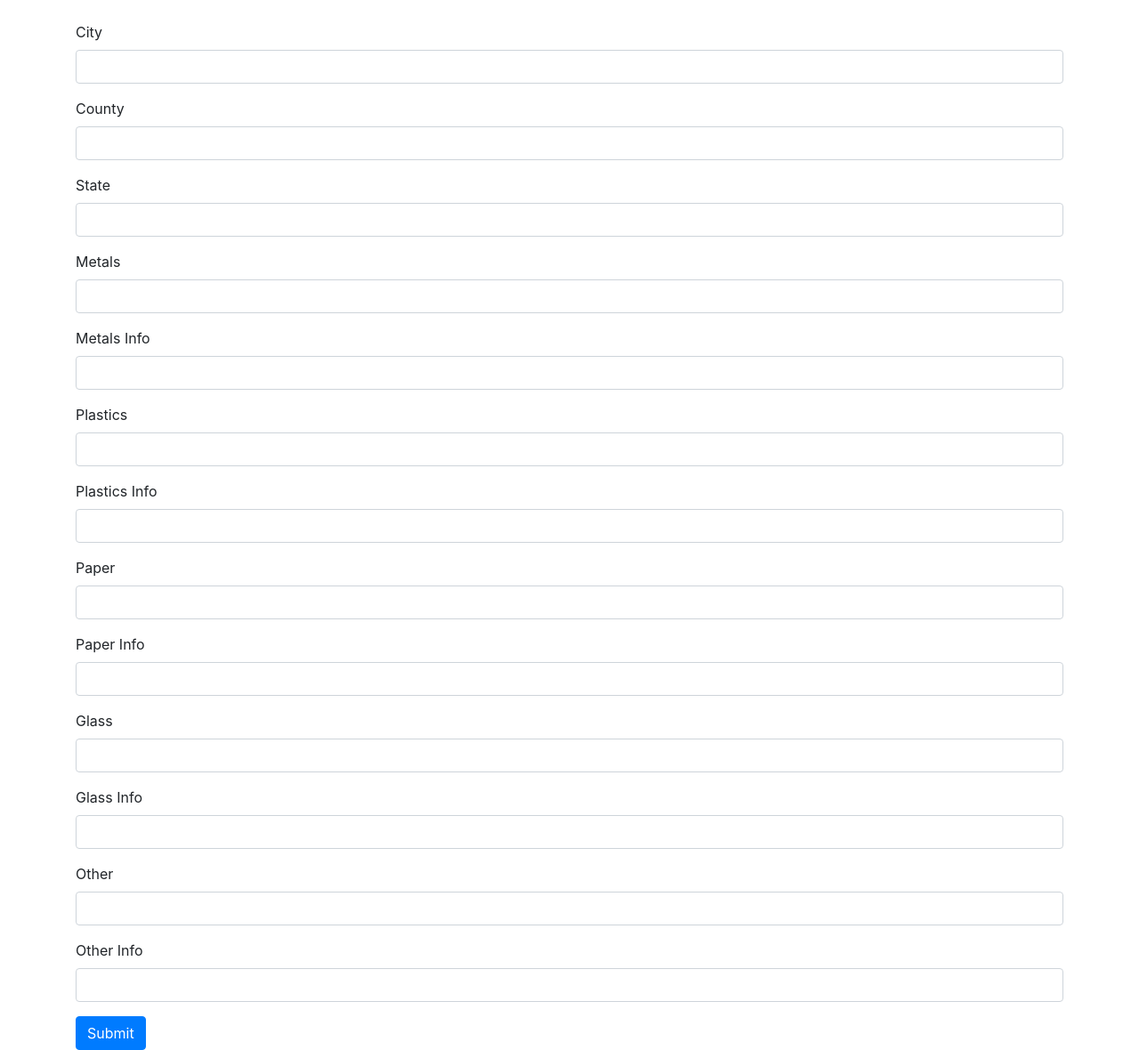
After one commit to evakato14/blueprintproj, a Flask app: template interface/templates/interface.html in a window 1280 px wide. The commit adds this page. Shown: the whole page at 89% size. Run offline with Flask 2, Linux system fonts and the light colour scheme; the template is opened without the code that fills it, so the values that code supplies are empty; some libraries are stand-ins or nearby versions.

Commit message:
interface

```diff
--- a/app/__init__.py
+++ b/app/__init__.py
@@ -0,0 +1,6 @@
+from flask import Flask
+from app.views import app
+
+app.config.update(
+    DEBUG=True
+)
--- /dev/null
+++ b/interface/templates/interface.html
@@ -0,0 +1,100 @@
+<!DOCTYPE html>
+<html>
+  <head>
+    <meta charset="UTF-8">
+    <title>enter to db</title>
+    <script src="https://ajax.googleapis.com/ajax/libs/jquery/3.1.0/jquery.min.js"></script>
+    <link rel="stylesheet" href="https://stackpath.bootstrapcdn.com/bootstrap/4.3.1/css/bootstrap.min.css" integrity="sha384-ggOyR0iXCbMQv3Xipma34MD+dH/1fQ784/j6cY/iJTQUOhcWr7x9JvoRxT2MZw1T" crossorigin="anonymous">
+  </head>
+  <body>
+      <div class="container">
+          <br>
+      <form>
+  <div class="form-group">
+    <label>City</label>
+    <input class="form-control" id="city">
+  </div>
+  <div class="form-group">
+    <label>County</label>
+    <input class="form-control" id="county">
+  </div>
+  <div class="form-group">
+    <label>State</label>
+    <input class="form-control" id="state">
+  </div>
+  <div class="form-group">
+    <label>Metals</label>
+    <input class="form-control" id="metals">
+  </div>
+  <div class="form-group">
+    <label>Metals Info</label>
+    <input class="form-control" id="metalsInfo">
+  </div>
+  <div class="form-group">
+    <label>Plastics</label>
+    <input class="form-control" id="plastics">
+  </div>
+  <div class="form-group">
+    <label>Plastics Info</label>
+    <input class="form-control" id="plasticsInfo">
+  </div>
+  <div class="form-group">
+    <label>Paper</label>
+    <input class="form-control" id="paper">
+  </div>
+  <div class="form-group">
+    <label>Paper Info</label>
+    <input  class="form-control" id="paperInfo">
+  </div>
+  <div class="form-group">
+    <label>Glass</label>
+    <input  class="form-control" id="glass">
+  </div>
+  <div class="form-group">
+    <label>Glass Info</label>
+    <input  class="form-control" id="glassInfo">
+  </div>
+  <div class="form-group">
+    <label>Other</label>
+    <input  class="form-control" id="other">
+  </div>
+  <div class="form-group">
+    <label>Other Info</label>
+    <input  class="form-control" id="otherInfo">
+  </div>
+
+  <button type="submit" class="btn btn-primary">Submit</button>
+</form>
+</container>
+
+<script>
+$(document).ready(function() {
+
+	$('form').on('submit', function(event) {
+        console.log("Triggered")
+    	$.ajax({
+			data : {
+				city : document.getElementById("city").value,
+                county : document.getElementById("county").value,
+                state : document.getElementById("state").value,
+                metals : document.getElementById("metals").value,
+                metals_info : document.getElementById("metalsInfo").value,
+                plastics : document.getElementById("plastics").value,
+                plastics_info : document.getElementById("plasticsInfo").value,
+                paper : document.getElementById("paper").value,
+                paper_info : document.getElementById("paper").value,
+                glass : document.getElementById("glass").value,
+                glass_info : document.getElementById("glassInfo").value,
+                other : document.getElementById("other").value,
+                other_info : document.getElementById("otherInfo").value,
+			},
+			type : 'POST',
+			url : '/retrieve'
+		})
+		event.preventDefault();
+	})
+});
+</script>
+
+  </body>
+</html>
--- /dev/null
+++ b/run.py
@@ -0,0 +1,4 @@
+from app import app
+
+if __name__ == '__main__':
+    app.run()
```
Also changed, not shown: app/static/style.css (+1 -19 lines), app/templates/index.html (+6 -3 lines), app/views.py (+18 -6 lines), interface/interface.py (added, +33 -0 lines), test.py (added, +8 -0 lines).
